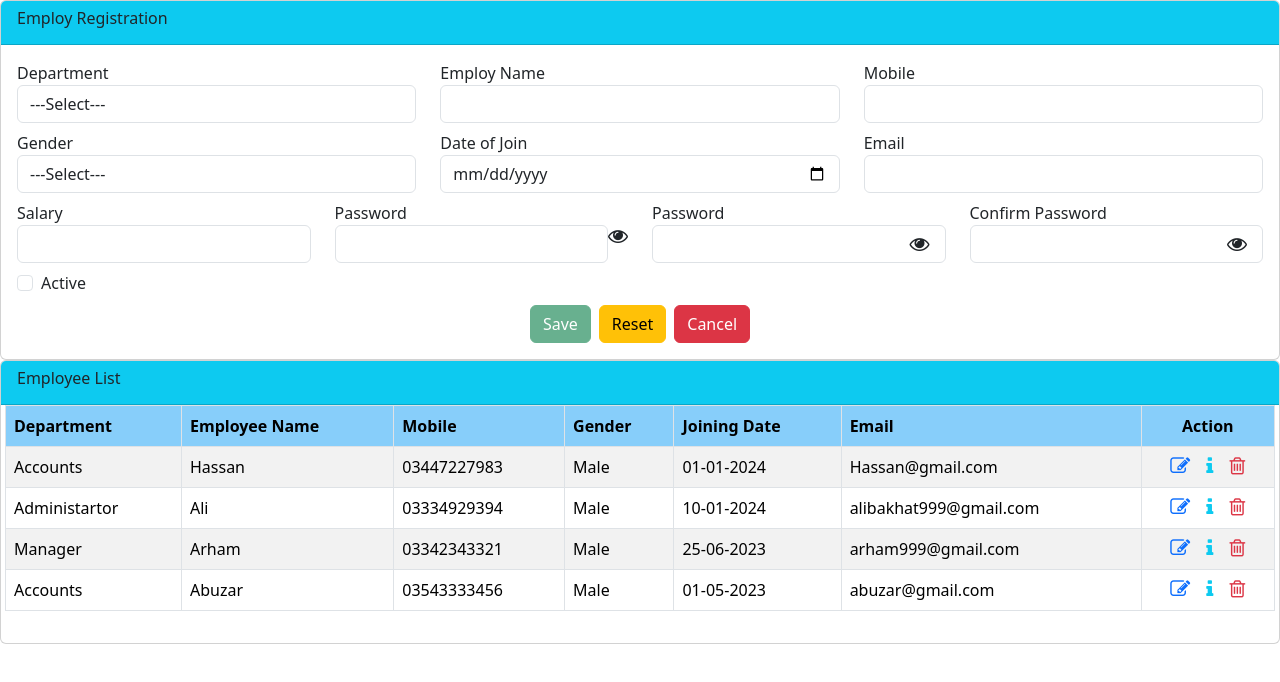
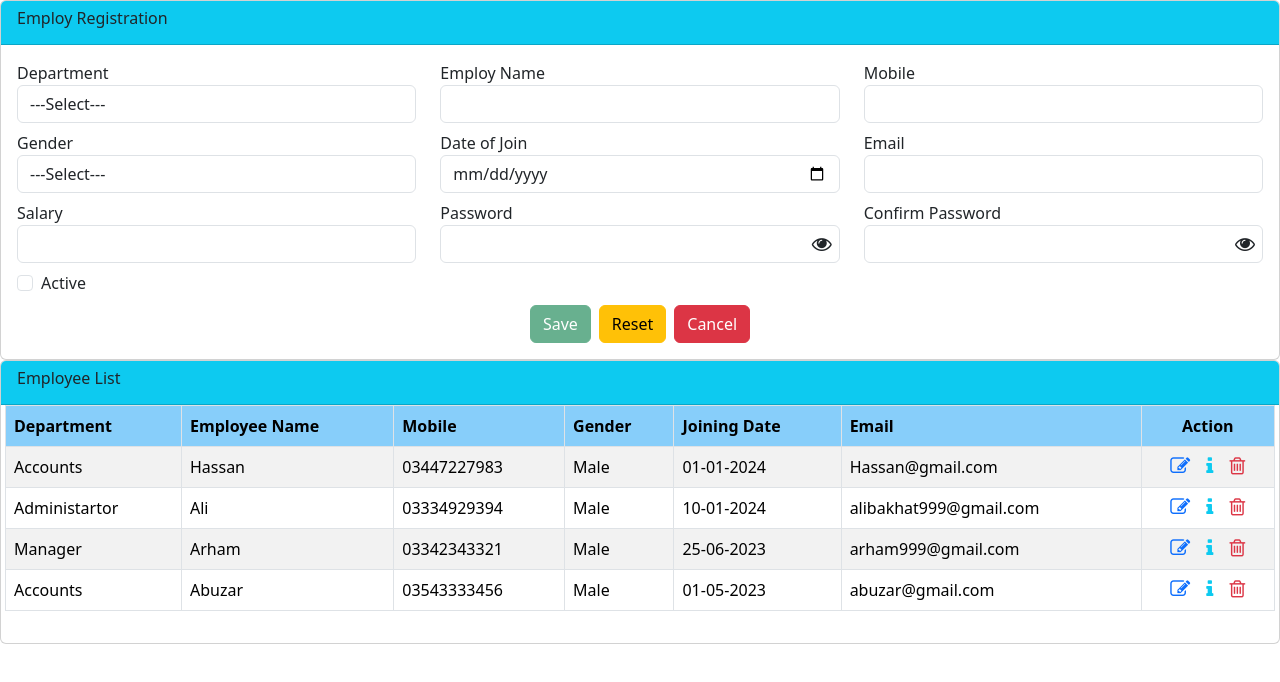
Before and after one commit to abrandhawa/HR-Management, an Angular app: page / in a window 1280 px wide. Shown: the top 682 px of the page. Built offline with nearby package versions, Linux system fonts and the light colour scheme.

Commit message:
Made Password hide and seek work

```diff
--- /dev/null
+++ b/src/Validators/PasswordMatch.ts
@@ -0,0 +1,16 @@
+import { AbstractControl } from "@angular/forms";
+
+
+
+export function passwordMatch(password:string,confirmPass:string){
+
+
+    return function(form:AbstractControl){
+    const passwordValue = form.get(password)?.value;
+    const confirmPasswordValue = form.get(confirmPass)?.value;
+
+    if(passwordValue === confirmPasswordValue){
+        return null
+    } return {passwordMismatchError : true}
+  }
+}
--- a/src/app/app.component.css
+++ b/src/app/app.component.css
@@ -9,6 +9,3 @@ i{
     cursor: pointer;
     font-size: 20px;
 }
-.negative{
-    margin-top: -29px;
-}
--- a/src/app/app.component.html
+++ b/src/app/app.component.html
@@ -11,7 +11,7 @@
           <option value="Manager">Manager</option>
           <option value="Administartor">Administartor</option>
         </select>
-        <div class="alert alert-danger mt-2 " *ngIf="f['department'].invalid && f['department'].touched">
+        <div class="text-danger mt-2 " *ngIf="f['department'].invalid && f['department'].touched">
           <div *ngIf="f['department'].errors && f['department'].errors['required']">
             Department is required!
           </div>
@@ -22,7 +22,7 @@
       <div class="form-group col ">
         <label >Employ Name</label>
         <input type="text" class="form-control"  id="name"  name="empName" formControlName="empName" [class.is-invalid]="f['empName'].invalid && f['empName'].touched">
-        <div class="alert alert-danger mt-2 " *ngIf="f['empName'].invalid && f['empName'].touched">
+        <div class="text-danger mt-2 " *ngIf="f['empName'].invalid && f['empName'].touched">
           <div *ngIf="f['empName'].errors && f['empName'].errors['required']">
             Name is required!
           </div>
@@ -33,7 +33,7 @@
       <div class="form-group col ">
         <label >Mobile </label>
         <input type="tel" class="form-control "name="mobile" formControlName="mobile" id="Mobile" [class.is-invalid]="f['mobile'].invalid && f['mobile'].touched">
-        <div class="alert alert-danger mt-2 " *ngIf="f['mobile'].invalid && f['mobile'].touched">
+        <div class="text-danger mt-2 " *ngIf="f['mobile'].invalid && f['mobile'].touched">
           <div *ngIf="f['mobile'].errors && f['mobile'].errors['required']">
             Mobile is required!
           </div>
@@ -51,7 +51,7 @@
           <option value="Female">Female</option>
           <option value="Transgender">Transgender</option>
         </select>
-        <div class="alert alert-danger mt-2 " *ngIf="f['gender'].invalid && f['gender'].touched">
+        <div class="text-danger mt-2 " *ngIf="f['gender'].invalid && f['gender'].touched">
           <div *ngIf="f['gender'].errors && f['gender'].errors['required']">
             Gender is required!
           </div>
@@ -61,7 +61,7 @@
       <div class="form-group col ">
         <label >Date of Join</label>
         <input type="date" class="form-control " name="joinDate" formControlName="joinDate" id="Date-of-join" [class.is-invalid]="f['joinDate'].invalid && f['joinDate'].touched">
-        <div class="alert alert-danger mt-2 " *ngIf="f['joinDate'].invalid && f['joinDate'].touched">
+        <div class="text-danger mt-2 " *ngIf="f['joinDate'].invalid && f['joinDate'].touched">
           <div *ngIf="f['joinDate'].errors && f['joinDate'].errors['required']">
             Joining Date is required!
           </div>
@@ -72,7 +72,7 @@
       <div class="form-group col ">
         <label >Email</label>
         <input type="email" class="form-control "name="email" formControlName="email" id="email" [class.is-invalid]="f['email'].invalid && f['email'].touched">
-        <div class="alert alert-danger mt-2 " *ngIf="f['email'].invalid && f['email'].touched">
+        <div class="text-danger mt-2 " *ngIf="f['email'].invalid && f['email'].touched">
           <div *ngIf="f['email'].errors && f['email'].errors['required']">
             Email is required!
           </div>
@@ -85,7 +85,7 @@
         <div class="form-group col ">
           <label >Salary</label>
          <input type="text" class="form-control " name="salary" formControlName="salary"id="salary" [class.is-invalid]="f['salary'].invalid && f['salary'].touched">
-         <div class="alert alert-danger mt-2 " *ngIf="f['salary'].invalid && f['salary'].touched">
+         <div class="text-danger mt-2 " *ngIf="f['salary'].invalid && f['salary'].touched">
           <div *ngIf="f['salary'].errors && f['salary'].errors['required']">
             Salary is required!
           </div>
@@ -97,20 +97,10 @@
         <label >Password</label>
         <div class="position-relative d-flex">
           <input [type]="changetype?'password':'text'" class="form-control" name="password"  formControlName="password" [class.is-invalid]="f['password'].invalid && f['password'].touched">
-          <a><span class=" " (click)="toggleEye()"> <i [ngClass]="visible?'fa fa-eye':'fa-eye-slash'"></i> </span>
+          <a class="position-absolute end-0 me-2  mt-2 text-dark "(click)="toggleEye()"> <i [ngClass]="visible?'fa fa-eye':'fa fa-eye-slash'"></i>
           </a>
         </div>
-        <div class="alert alert-danger mt-2 " *ngIf="f['password'].invalid && f['password'].touched">
-          <div *ngIf="f['password'].errors && f['password'].errors['required']">
-            Password is required!
-          </div>
-        </div>
-      </div>
-      <div class="form-group col ">
-        <label >Password</label>
-        <input [type]="changetype?'password':'text'" class="form-control" name="password"  formControlName="password" [class.is-invalid]="f['password'].invalid && f['password'].touched">
-        <span class="d-flex  justify-content-end  me-3 negative " (click)="toggleEye()"> <i [ngClass]="visible?'fa fa-eye':'fa-eye-slash'"></i> </span>
-        <div class="alert alert-danger mt-2 " *ngIf="f['password'].invalid && f['password'].touched">
+        <div class="text-danger mt-2 " *ngIf="f['password'].invalid && f['password'].touched">
           <div *ngIf="f['password'].errors && f['password'].errors['required']">
             Password is required!
           </div>
@@ -120,14 +110,19 @@
 
       <div class="form-group col ">
         <label >Confirm Password</label>
-        <input  [type]="changetypeTwo?'password':'text'" class="form-control " name="confirmPass" formControlName="confirmPass" id="Confirm-password" [class.is-invalid]="f['confirmPass'].invalid && f['confirmPass'].touched">
-        <span class="d-flex  justify-content-end  me-3 negative " (click)="toggleEyeTwo()"> <i [ngClass]="visibleTwo?'fa fa-eye':'fa fa-eye-slash'"></i> </span>
+        <div class="position-relative  d-flex ">
+          <input  [type]="changetypeTwo?'password':'text'" class="form-control " name="confirmPass" formControlName="confirmPass" id="Confirm-password" [class.is-invalid]="f['confirmPass'].invalid && f['confirmPass'].touched">
+          <a class="position-absolute end-0 me-2  mt-2 text-dark " (click)="toggleEyeTwo()">
+               <i [ngClass]="visibleTwo?'fa fa-eye':'fa fa-eye-slash'"></i>
+          </a>
+        </div>
 
-        <div class="alert alert-danger mt-2 " *ngIf="f['confirmPass'].invalid && f['confirmPass'].touched">
+        <div class="text-danger mt-2 " *ngIf="f['confirmPass'].invalid && f['confirmPass'].touched">
           <div *ngIf="f['confirmPass'].errors && f['confirmPass'].errors['required']">
           Confirm Password is required!
           </div>
         </div>
+        <div class="text-danger mt-2 " *ngIf="f.errors?.['passwordMismatchError'] && f['confirmPass'].touched "> <small class=" ">Password did't match</small> </div>
       </div>
     </div>
 
--- a/src/app/app.component.ts
+++ b/src/app/app.component.ts
@@ -4,6 +4,7 @@ import { RouterOutlet } from '@angular/router';
 import { FormBuilder, FormGroup, ReactiveFormsModule, Validators } from '@angular/forms';
 import { EmplooyeDataService } from './Services/emplooye-data.service';
 import {empVM} from '../Models/Models';
+import { passwordMatch } from '../Validators/PasswordMatch';
 
 
 
@@ -13,7 +14,7 @@ import {empVM} from '../Models/Models';
 @Component({
   selector: 'app-root',
   standalone: true,
-  imports: [CommonModule,RouterOutlet,ReactiveFormsModule,NgClass],
+  imports: [CommonModule,RouterOutlet,ReactiveFormsModule,NgClass,],
   templateUrl: './app.component.html',
   styleUrl: './app.component.css'
 })
@@ -62,7 +63,7 @@ toggleEye(){
       confirmPass: ["", Validators.required],
       empStatus: [false, Validators.requiredTrue]
 
-    })
+    },[passwordMatch('password','confirmPass')])
   }
 
   formSubmit(){
```
